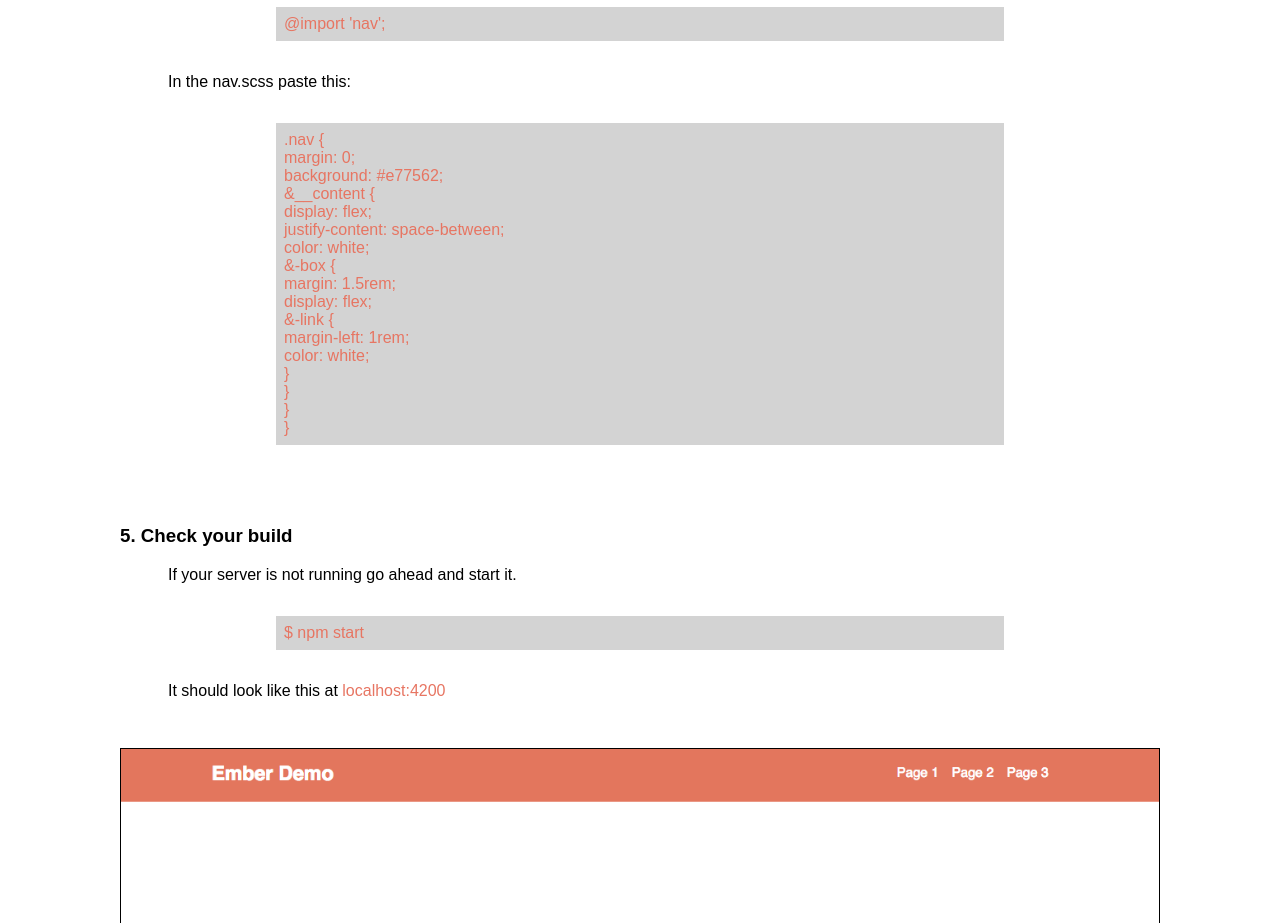
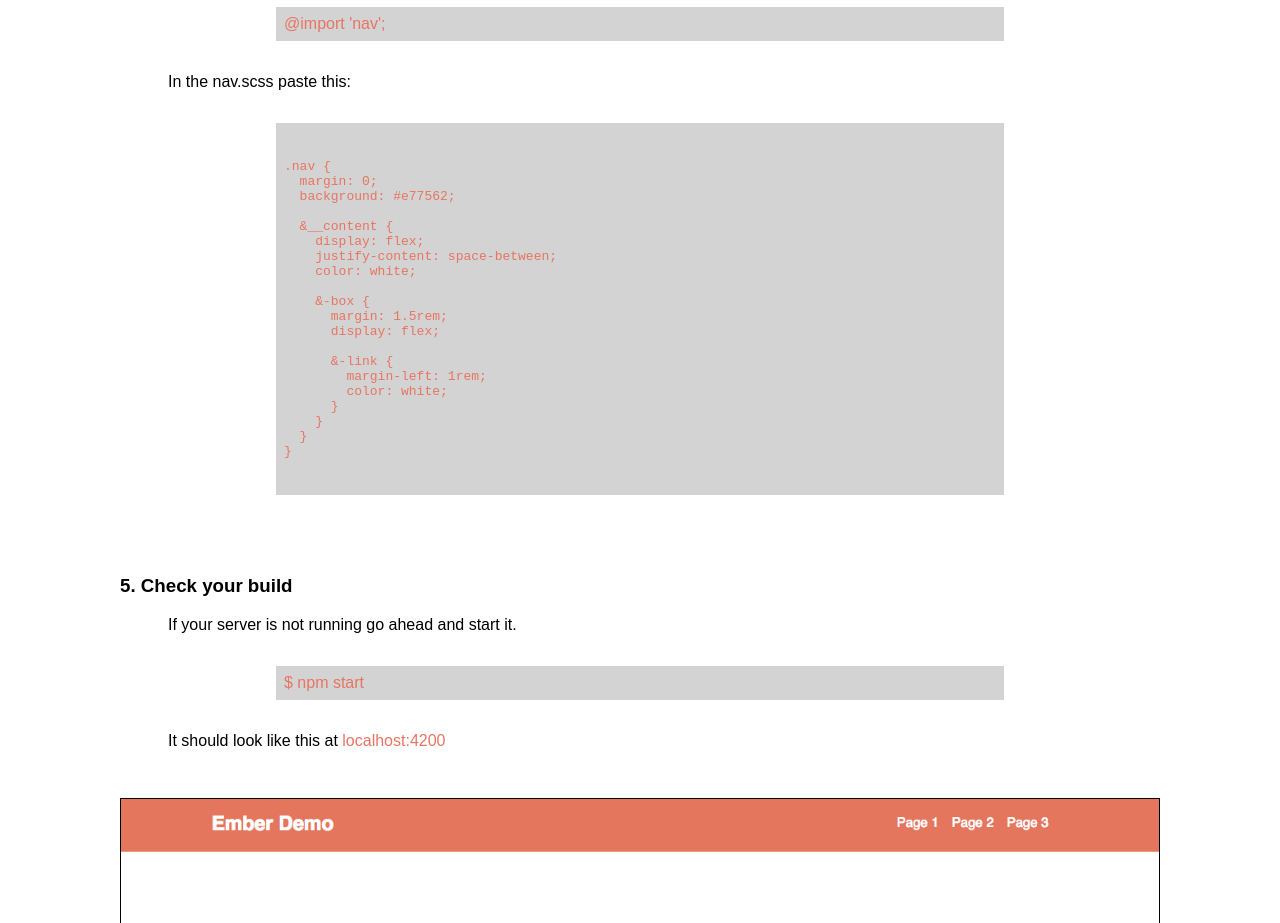
Before and after one commit to derrickbray/my-docs, a website: page public/ember.html in a window 1280 px wide. Shown: the part 4740-5663 px from the top of the page. Drawn offline with nearby package versions, Linux system fonts and the light colour scheme; files that its build step writes are made by us from their sources.

Commit message:
fix scss in ember

```diff
--- a/public/ember.html
+++ b/public/ember.html
@@ -153,28 +153,28 @@
         <div class="instructions">Go ahead and link this in the app.scss</div>
         <div class="command ember">@import 'nav';</div>
         <div class="instructions">In the nav.scss paste this:</div>
-        <div class="command ember">
-          .nav {<br>
-            margin: 0;<br>
-            background: #e77562;<br>
+        <div class="command ember"><pre><code class="scss">
+.nav {
+  margin: 0;
+  background: #e77562;
 
-            &__content {<br>
-              display: flex;<br>
-              justify-content: space-between;<br>
-              color: white;<br>
+  &__content {
+    display: flex;
+    justify-content: space-between;
+    color: white;
 
-              &-box {<br>
-                margin: 1.5rem;<br>
-                display: flex;<br>
+    &-box {
+      margin: 1.5rem;
+      display: flex;
 
-                &-link {<br>
-                  margin-left: 1rem;<br>
-                  color: white;<br>
-                }<br>
-              }<br>
-            }<br>
-          }<br>
-        </div>
+      &-link {
+        margin-left: 1rem;
+        color: white;
+      }
+    }
+  }
+}
+            </code></pre></div>
 
         <h3 class="step">5. Check your build</h3>
         <div class="instructions">If your server is not running go ahead and start it.</div>
@@ -195,7 +195,7 @@
         <h3 class="step">2. Write some HTML</h3>
         <div class="instructions">Now go to app/index/template.hbs and enter this(you need to add the html tags)</div>
         <div class="command ember">
-          &lt;div class="center"><br>
+          &lt;div class="center">
             &lt;h1 class="center__tag">This is the Index Page&lt;/h1><br>
           &lt;/div><br>
         </div>
```
